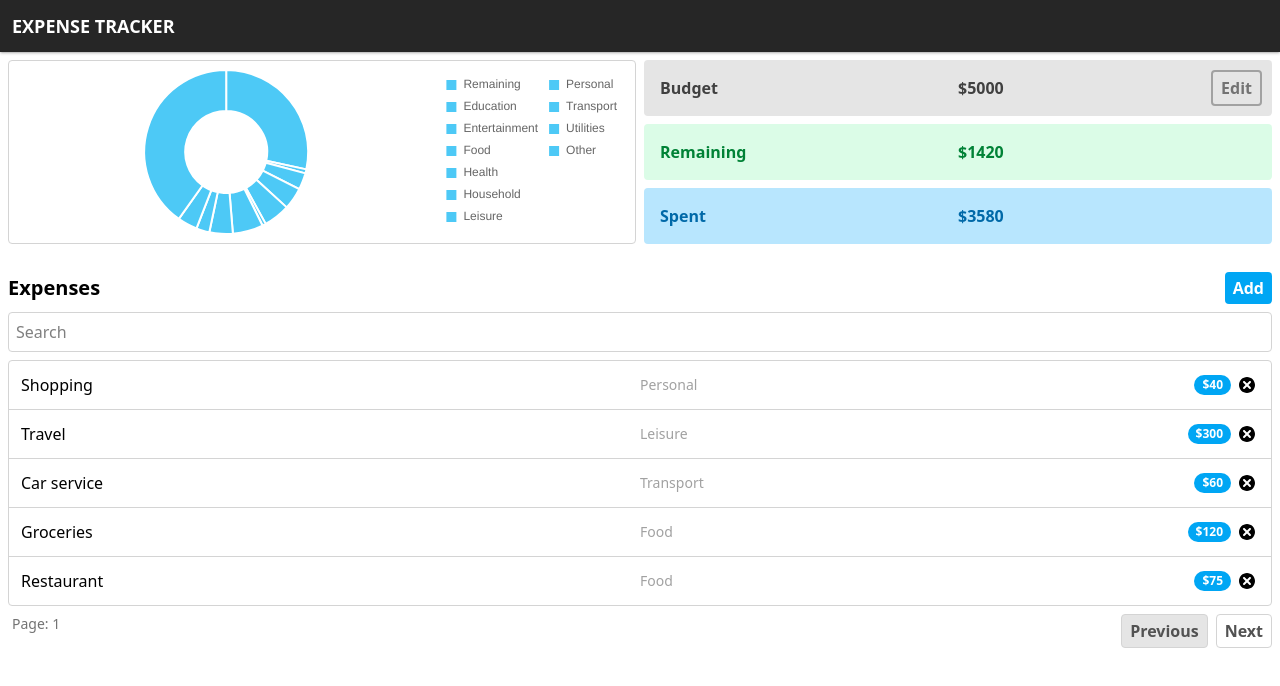
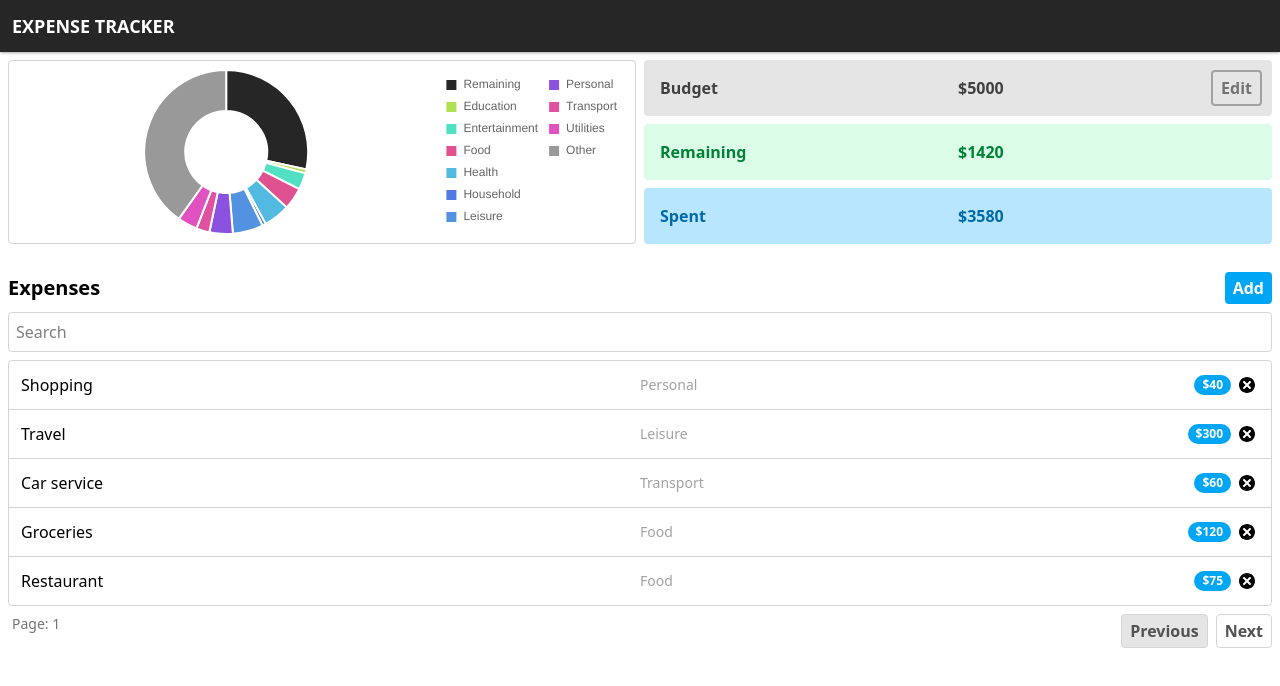
Before and after one commit to mwildan-hafidz/react-expense-tracker, a React (Vite) app: page / in a window 1280 px wide. Shown: the top 686 px of the page. Built offline with nearby package versions, Linux system fonts and the light colour scheme.

Commit message:
feat: add random bg colors to chart

```diff
--- a/src/Chart.jsx
+++ b/src/Chart.jsx
@@ -1,7 +1,7 @@
 import { Chart as ChartJS, ArcElement, Tooltip, Legend } from "chart.js";
 import { Doughnut } from "react-chartjs-2";
 
-import { capitalize } from "./utils.js";
+import { capitalize, stringToHSL } from "./utils.js";
 
 ChartJS.register(ArcElement, Tooltip, Legend);
 
@@ -12,6 +12,14 @@ export default function Chart({ expenses, remaining }) {
   const otherExpenses = sortedExpenses.filter((exp) => exp.category === "");
 
   const categories = [...new Set(categorizedExpenses.map((exp) => exp.category))];
+
+  const colors = categories.map(
+    (ctg) => {
+      const { hue, saturation, lightness } = stringToHSL(ctg);
+      return `hsl(${hue}, ${saturation}%, ${lightness}%)`;
+    }
+  );
+
   const totals = categories.map(
     (ctg) => categorizedExpenses.reduce(
       (sum, exp) => exp.category === ctg ? sum + exp.cost : sum, 0
@@ -24,8 +32,8 @@ export default function Chart({ expenses, remaining }) {
     datasets: [
       {
         label: "Total",
+        backgroundColor: ["hsl(0, 0%, 15%)", ...colors, "hsl(0, 0%, 60%)"],
         data: [remaining, ...totals, otherTotals],
-        backgroundColor: "#4dc9f6",
       },
     ],
   };
--- a/src/utils.js
+++ b/src/utils.js
@@ -1,3 +1,17 @@
 export function capitalize(string) {
   return string.charAt(0).toUpperCase() + string.slice(1);
 }
+
+export function stringToHSL(str) {
+  let hash = 0;
+
+  for (let i = 0; i < str.length; i++) {
+    hash = str.charCodeAt(i) + ((hash << 5) - hash);
+  }
+
+  const hue = Math.abs(hash) % 360;
+  const saturation = 70;
+  const lightness = 60;
+
+  return { hue, saturation, lightness };
+}
```
